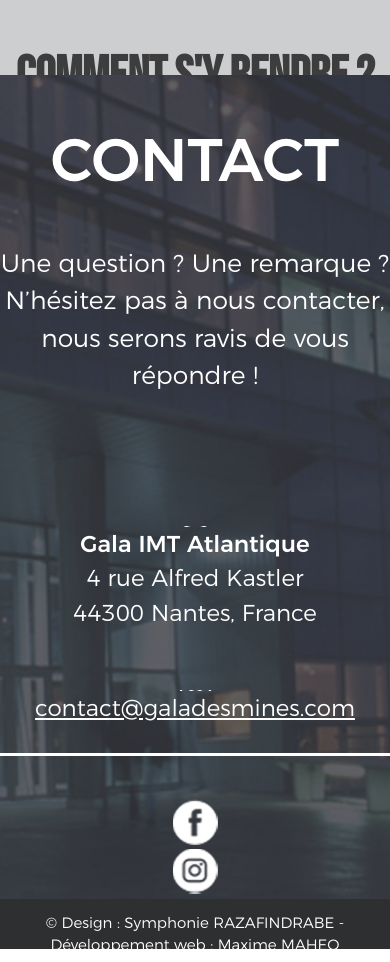
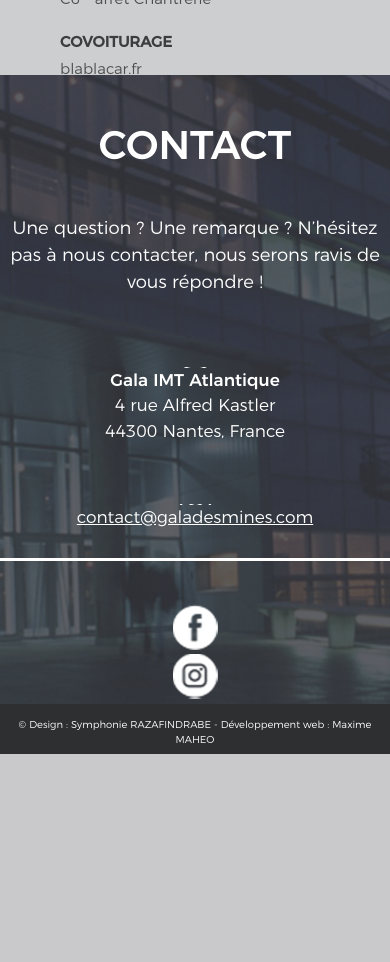
Before and after one commit to akinoavx13/site-gala-2017-web, a PHP site: page / in a window 390 px wide. Shown: the part 2670-3632 px from the top of the page. After the commit the page ends 3424 px from the top, so only its background shows below. Run offline with PHP 8.4, Linux system fonts and the light colour scheme.

Commit message:
site presqie finit

```diff
--- a/css/custom.css
+++ b/css/custom.css
@@ -264,6 +264,6 @@
     font-family: Montserrat-Light, sans-serif;
     font-size: 15px;
     color: white;
-    height: 50px;
     margin-top: 13px;
+    margin-bottom: 0;
 }
--- a/css/media.css
+++ b/css/media.css
@@ -84,11 +84,27 @@
     }
 
     #maps {
-        height: 90%;
+        height: 35%;
     }
 
-    #box-location {
-        background-color: rgb(204, 206, 207);
-        height: 85%;
+    #contact-title {
+        font-size: 40px;
+    }
+
+    #contact-help {
+        font-size: 18px;
+        margin-bottom: 70px;
+    }
+
+    #contact-school {
+        font-size: 17px;
+    }
+
+    .contact-info {
+        font-size: 17px;
+    }
+
+    #footer-info {
+        font-size: 10px;
     }
 }
```
